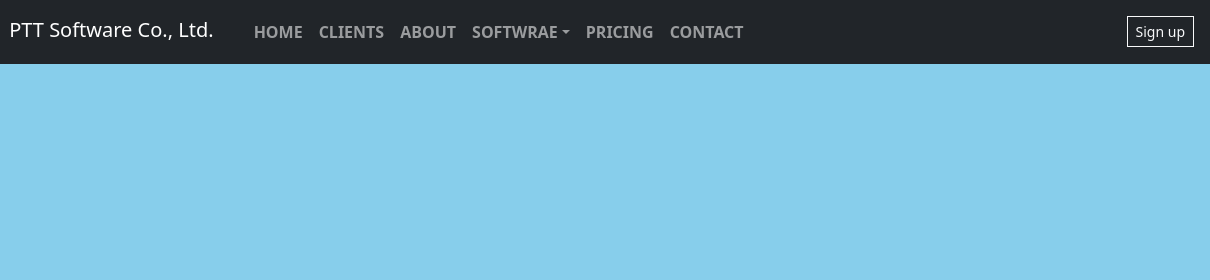
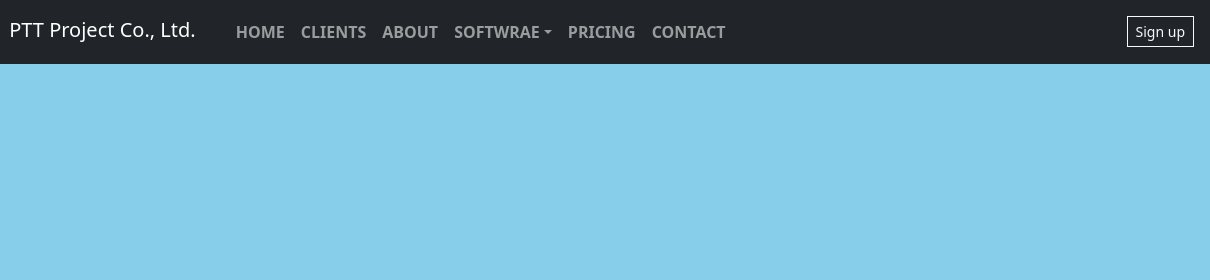
Before and after one commit to LyonelCai/pttsoftware, a plain HTML site: page index.html in a window 1280 px wide. Shown: the top 280 px of the page, 70-1280 px from the left. Drawn offline with nearby package versions, Linux system fonts and the light colour scheme.

Commit message:
title modified 22:50 12Mar2024

```diff
--- a/index.html
+++ b/index.html
@@ -1,7 +1,7 @@
 <!DOCTYPE html>
 <html>
 	<head>
-		<title>PTT Software Co.,Ltd.</title>
+		<title>PTT Project Co.,Ltd.</title>
 		<!-- fav icon -->
 		<link type="image/png" href="https://upload.wikimedia.org/wikipedia/commons/3/33/Vanamo_Logo.png" rel="icon" />
 		<!-- bootstrap css1 js1 -->
@@ -58,7 +58,7 @@
 			<nav class="navbar navbar-expand-md bg-dark navbar-dark">
 				<a href="#" class="navbar-brand mx-3">
 					<img src="https://upload.wikimedia.org/wikipedia/commons/3/33/Vanamo_Logo.png" width="50px" alt="sitelogo" />
-					<span class="ms-2">PTT Software Co., Ltd.</span>
+					<span class="ms-2">PTT Project Co., Ltd.</span>
 				</a>
 
 				<button type="button" class="navbar-toggler" data-bs-toggle="collapse" data-bs-target="#nav"><i class="navbar-toggler-icon"></i></button>
```
